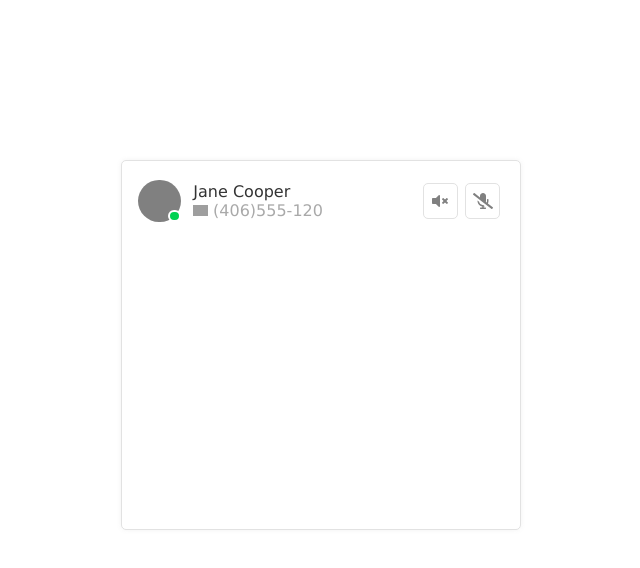
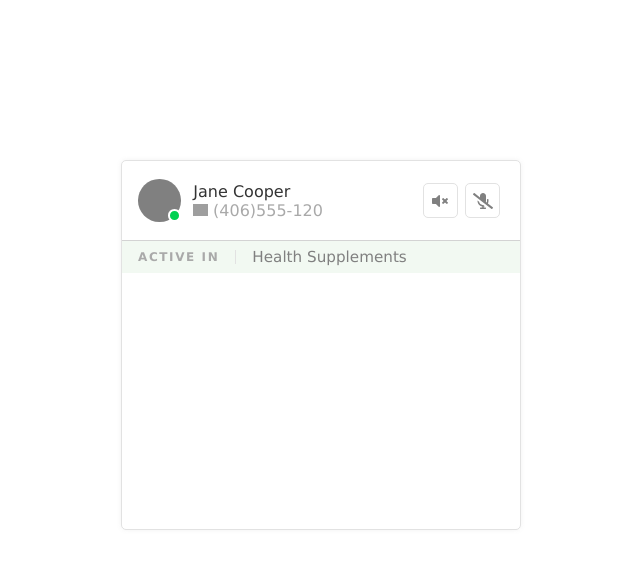
Before and after one commit to MathyEM/frontend-test-vuejs, a Vue app: page / in a window 1280 px wide. Shown: the top 568 px of the page, without its empty margins (319-959 px from the left). Built offline with nearby package versions, Linux system fonts and the light colour scheme; grey boxes are pictures that could not be loaded.

Commit message:
Created UserCategory.vue and added it to App.vue

```diff
--- a/src/App.vue
+++ b/src/App.vue
@@ -1,16 +1,19 @@
 <template>
   <section class="user-container">
     <BaseInfo />
+    <UserCategory />
   </section>
 </template>
 
 <script>
 import BaseInfo from './components/BaseInfo'
+import UserCategory from './components/UserCategory'
 
 export default {
   name: 'App',
   components: {
-    BaseInfo
+    BaseInfo,
+    UserCategory
   },
 }
 </script>
--- /dev/null
+++ b/src/components/UserCategory.vue
@@ -0,0 +1,34 @@
+<template>
+<div class="category">
+    <div class="active-in">
+        <h4>Active in</h4>
+    </div>
+    <p>Health Supplements</p>
+</div>
+</template>
+
+<script>
+export default {
+    name: 'UserCategory'
+}
+</script>
+
+<style lang="scss">
+    .category {
+        display: flex;
+        align-items: center;
+        background-color: transparentize($green, 0.95);
+        padding: 0.5rem 1.3rem;
+
+        .active-in {
+            $spacing: 1rem;
+            padding-right: $spacing;
+            margin-right: $spacing;
+            border-right: 1px solid $lightgray;
+        }
+        p {
+            color: $gray;
+            font-size: 0.95rem;
+        }
+    }
+</style>
```
